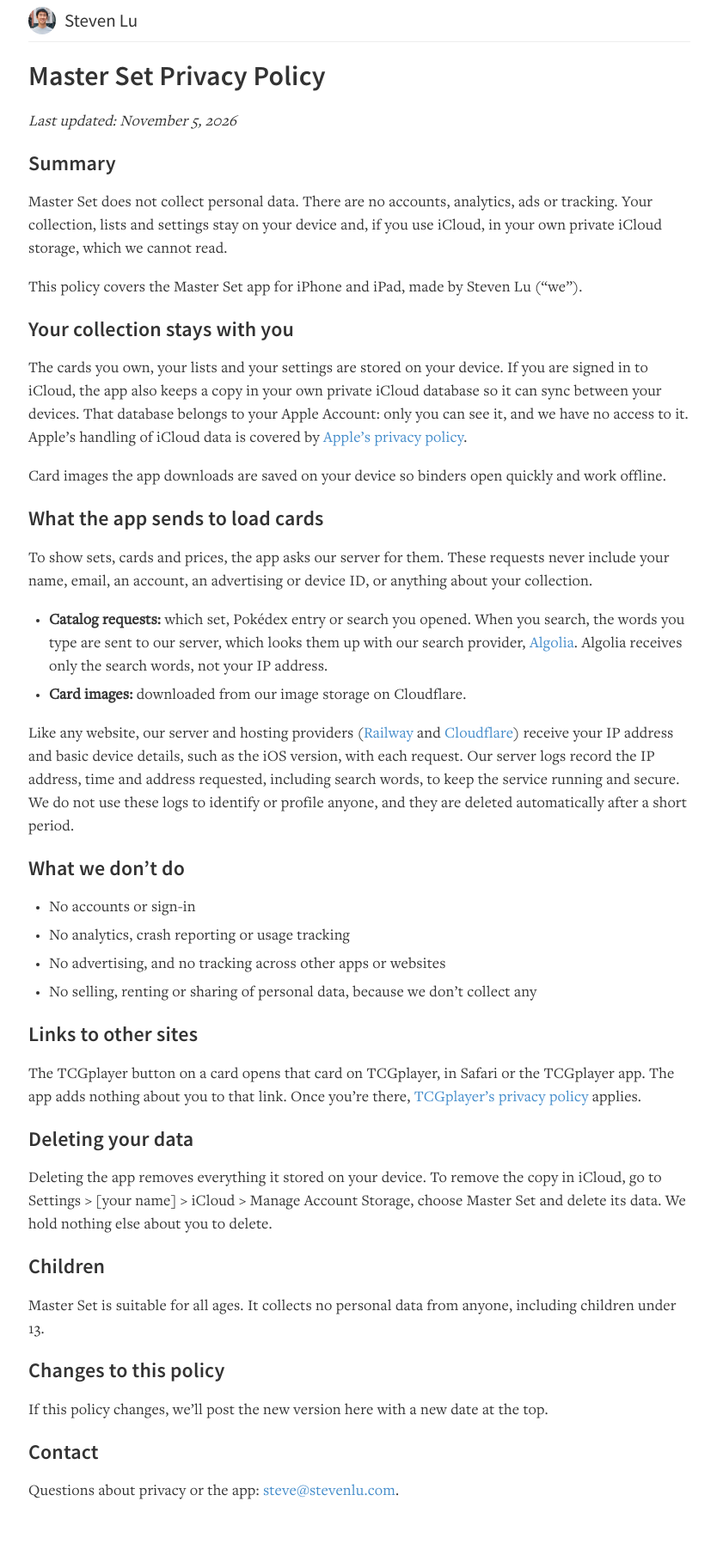
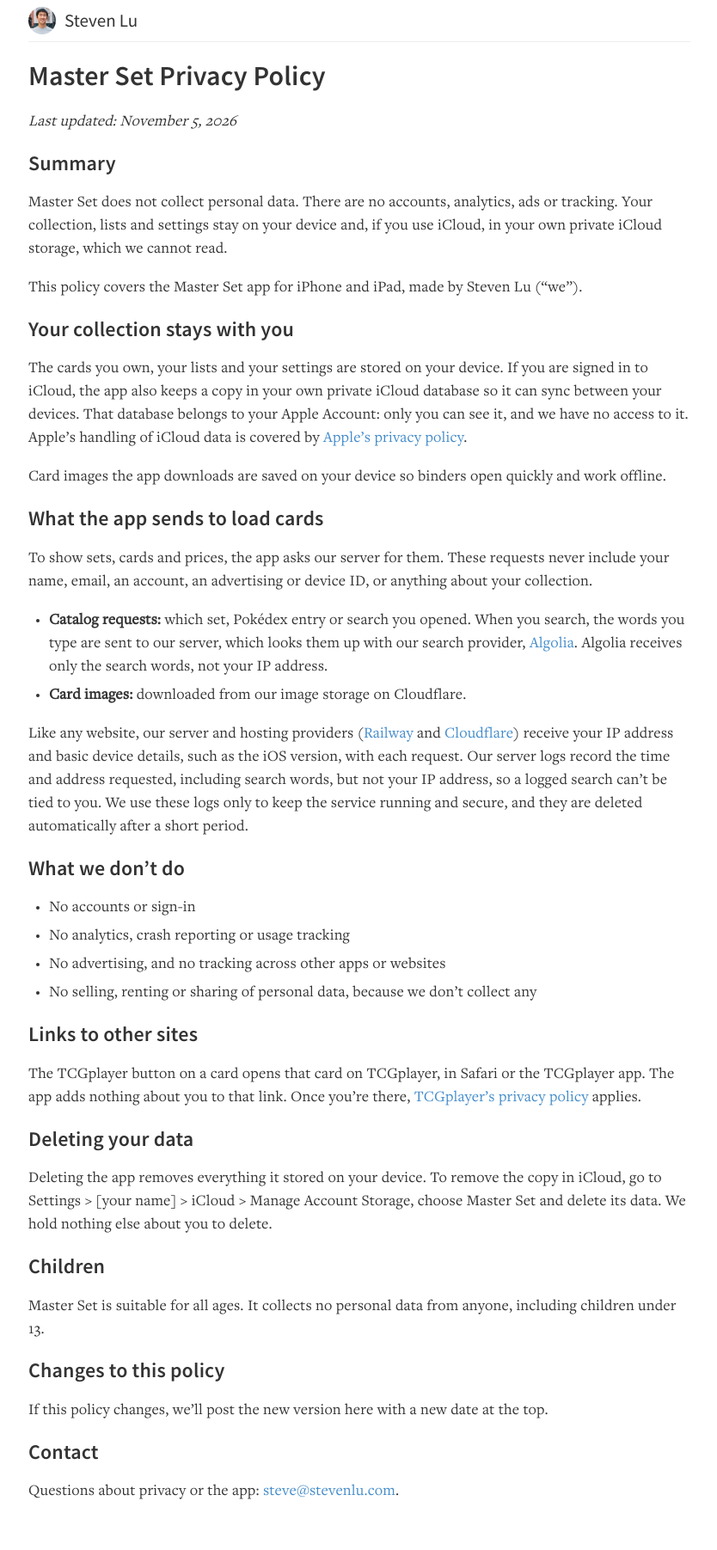
Before and after one commit to sjlu/sjlu.github.io, a Jekyll site: the page built from master-set/privacy/index.md, in a window 1280 px wide. Shown: the whole page at 86% size, without its empty margins (222-1056 px from the left). Built offline with Jekyll 4.4.1, drawn with Linux system fonts in a browser that asks for light colours.

Commit message:
Master Set privacy: server logs leave out the IP address
Co-Authored-By: Claude Opus 5.5 <noreply@anthropic.com>

```diff
--- a/master-set/privacy/index.md
+++ b/master-set/privacy/index.md
@@ -26,7 +26,7 @@ To show sets, cards and prices, the app asks our server for them. These requests
 - **Catalog requests:** which set, Pokédex entry or search you opened. When you search, the words you type are sent to our server, which looks them up with our search provider, [Algolia](https://www.algolia.com/policies/privacy/). Algolia receives only the search words, not your IP address.
 - **Card images:** downloaded from our image storage on Cloudflare.
 
-Like any website, our server and hosting providers ([Railway](https://railway.com/legal/privacy) and [Cloudflare](https://www.cloudflare.com/privacypolicy/)) receive your IP address and basic device details, such as the iOS version, with each request. Our server logs record the IP address, time and address requested, including search words, to keep the service running and secure. We do not use these logs to identify or profile anyone, and they are deleted automatically after a short period.
+Like any website, our server and hosting providers ([Railway](https://railway.com/legal/privacy) and [Cloudflare](https://www.cloudflare.com/privacypolicy/)) receive your IP address and basic device details, such as the iOS version, with each request. Our server logs record the time and address requested, including search words, but not your IP address, so a logged search can't be tied to you. We use these logs only to keep the service running and secure, and they are deleted automatically after a short period.
 
 ## What we don't do
 
```
